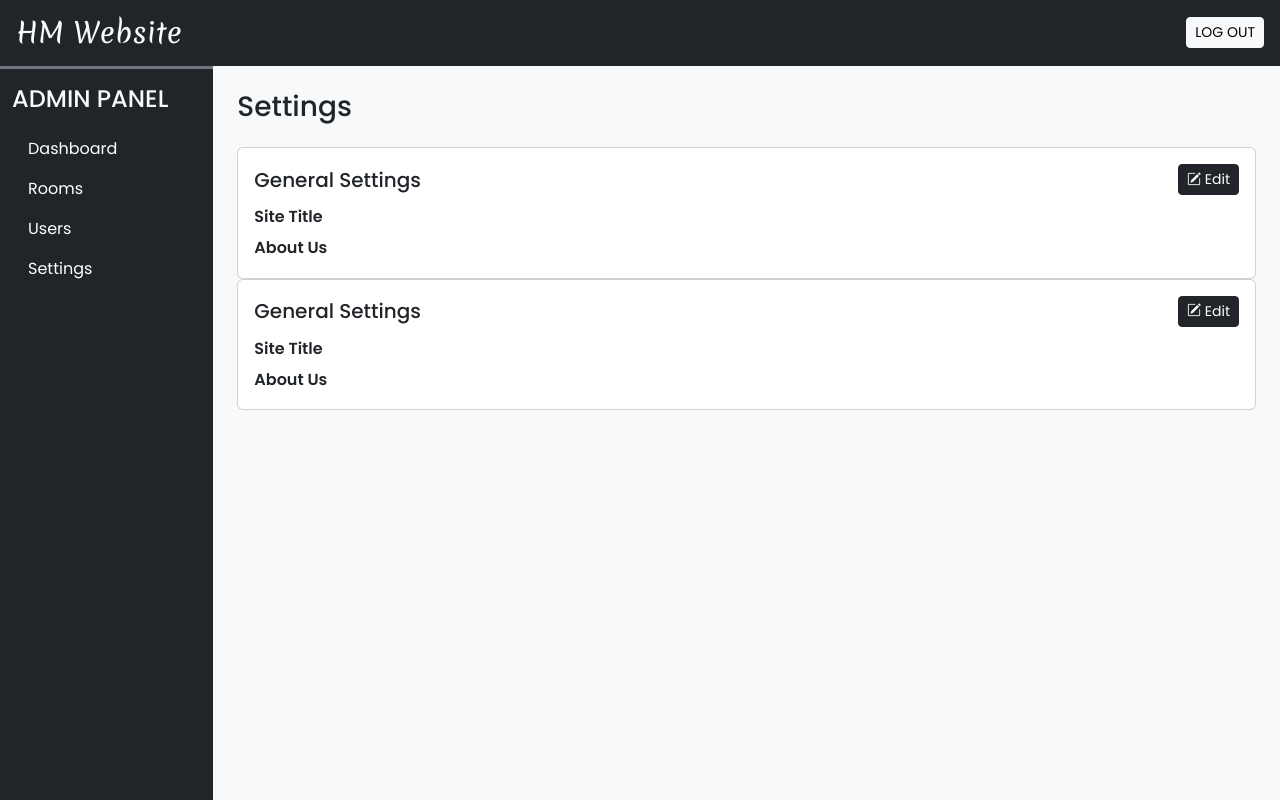
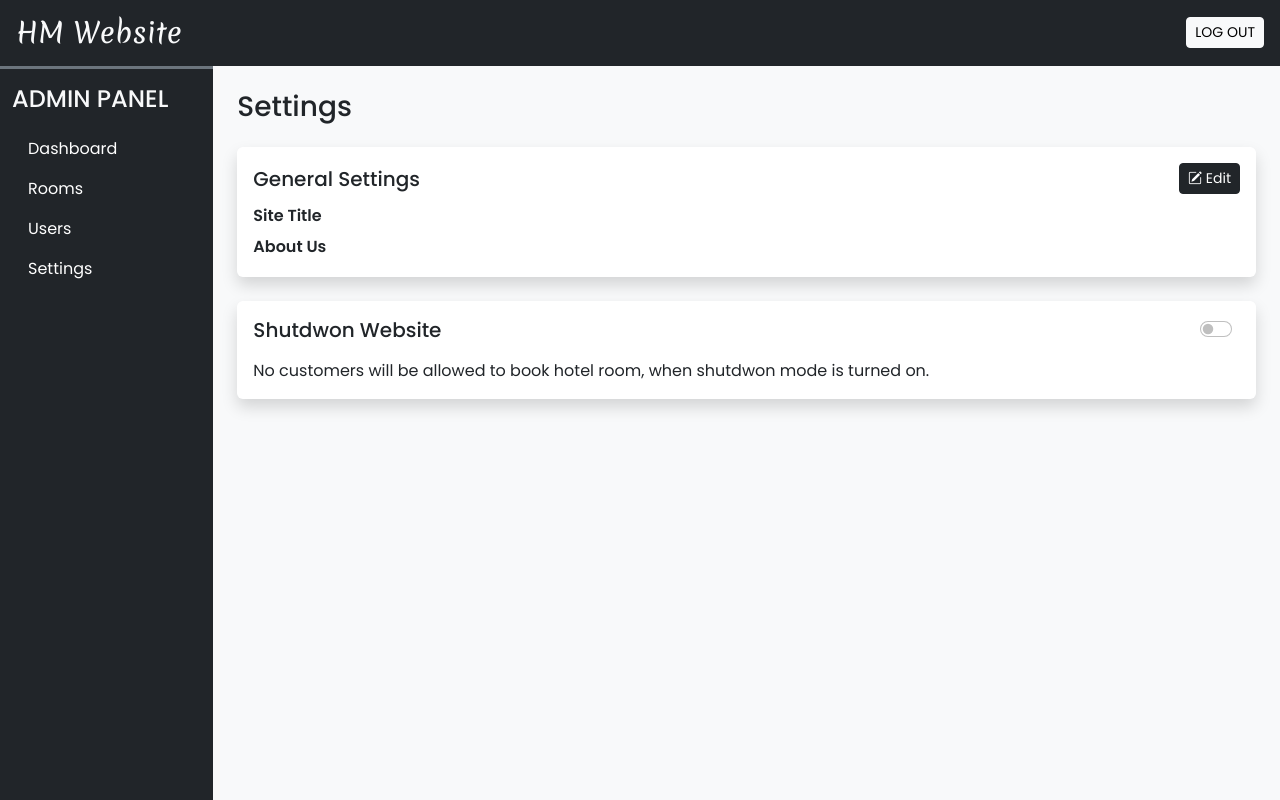
Before and after one commit to hagarahmed68896/HM-Hotel, a PHP site: page /admin/settings.php in a window 1280 px wide. Run offline with PHP 8.4, Linux system fonts and the light colour scheme; the visitor is signed in with stand-in values (Sample User, id 1); data that the repository does not hold is empty.

Commit message:
settings page in progress

```diff
--- a/admin/ajax/settings_crud.php
+++ b/admin/ajax/settings_crud.php
@@ -10,6 +10,8 @@ if(isset($_POST['get_general'])){
     $data = mysqli_fetch_assoc($res);
     echo json_encode($data);   // Encode the data as JSON and echo it
 }
+
+
 if(isset($_POST['update_general'])){
     $frm_data = filteration($_POST);
     $q =" UPDATE `settings` SET `site_title`=?,`site_about`=? WHERE `sr_no`=?";
@@ -18,5 +20,11 @@ if(isset($_POST['update_general'])){
     echo $res;
     }
 
-
+    if(isset($_POST['upd_shutdown'])){
+        $frm_data = ($_POST['upd_shutdown'] == 0) ? 1 :0;
+        $q =" UPDATE `settings` SET `shutdown`=? WHERE `sr_no`=?";
+        $values = [$frm_data,1];
+        $res = update($q,$values,"ii");
+        echo $res;
+        }
 ?>
--- a/admin/inc/db_config.php
+++ b/admin/inc/db_config.php
@@ -52,9 +52,7 @@ function select($sql,$values,$datatypes){
 
 function update($sql,$values,$datatypes){
     $con =  $GLOBALS['con'];
-
     if($stmt = mysqli_prepare($con,$sql)){
-
         mysqli_stmt_bind_param($stmt,$datatypes,...$values);
         if(mysqli_stmt_execute($stmt)){
             $res = mysqli_stmt_affected_rows($stmt);
--- a/admin/settings.php
+++ b/admin/settings.php
@@ -27,7 +27,7 @@ adminlogin();
                 <h3 class="mb-4">Settings</h3>
 
             <!-- General settings section -->
-                <div class="card ">
+                <div class="card border-0 shadow mb-4">
                     <div class="card-body">
                         <div class="d-flex align-items-center justify-content-between mb-3">
                             <h5 class="card-title m-0">General Settings</h5>
@@ -71,18 +71,19 @@ adminlogin();
                 </div>
 
             <!-- Shutdwon section -->
-                <div class="card ">
+                <div class="card border-0 shadow mb-4">
                     <div class="card-body">
                         <div class="d-flex align-items-center justify-content-between mb-3">
-                            <h5 class="card-title m-0">General Settings</h5>
-                            <button type="button" class="btn btn-dark btn-sm shadow-none" data-bs-toggle="modal" data-bs-target="#general-settings">
-                                <i class="bi bi-pencil-square"></i> Edit
-                            </button>
+                            <h5 class="card-title m-0">Shutdwon Website</h5>
+                            <div class="form-check form-switch">
+                                <form >
+                                    <input onchange="upd_shutdown(this.value)" class="form-check-input" type="checkbox" role="switch" id="shutdown-toggle">
+                                </form>
+                            </div>
                         </div>
-                        <h6 class="card-subtitle mb-1 fw-bold">Site Title</h6>
-                        <p class="card-text" id="site_title"></p>
-                        <h6 class="card-subtitle mb-1 fw-bold">About Us</h6>
-                        <p class="card-text" id="site_about"></p>
+                        <p class="card-text" >
+                            No customers will be allowed to book hotel room, when shutdwon mode is turned on.
+                        </p>
                     </div>
                 </div>
 
@@ -103,6 +104,9 @@ adminlogin();
             let site_about = document.getElementById("site_about");
             let site_title_inp = document.getElementById("site_title_inp");
             let site_about_inp = document.getElementById("site_about_inp");
+
+            let shutdown_toggle = document.getElementById("shutdown-toggle");
+
             let xhr = new XMLHttpRequest();
             xhr.open('POST',"ajax/settings_crud.php",true);
             xhr.setRequestHeader('Content-Type','application/x-www-form-urlencoded');
@@ -113,6 +117,15 @@ adminlogin();
 
                 site_title_inp.value = general_data.site_title;
                 site_about_inp.value = general_data.site_about;
+
+                if(general_data.shutdown == 0){
+                    shutdown_toggle.checked = false;
+                    shutdown_toggle.value = 0;
+                }
+                else{
+                    shutdown_toggle.checked = true;
+                    shutdown_toggle.value = 1;
+                }
             }
             xhr.send('get_general');
 
@@ -133,16 +146,40 @@ adminlogin();
                     get_general();
                 }
                 else{
-                    // error_log($this->responseText);
                     alert('error','No changes made!');
                 }
             }
 
             xhr.send('site_title=' + site_title_val + '&site_about=' + site_about_val + '&update_general');
         }
+
+
+        function upd_shutdown(val){
+            let xhr = new XMLHttpRequest();
+            xhr.open('POST',"ajax/settings_crud.php",true);
+            xhr.setRequestHeader('Content-Type','application/x-www-form-urlencoded');
+
+            xhr.onload = function(){
+                if(this.responseText == 1 && general_data.shutdown ==0){
+                    alert('success','Site has been shutdown!')
+                    get_general();
+                }
+                else{
+                    alert('success','Shutdwn mode off!');
+                }
+            }
+
+            xhr.send('upd_shutdown='+val);
+        }
+
+
         window.onload = function(){
             get_general();
         }
+
+
+
+
     </script>
 </body>
 </html>
```
